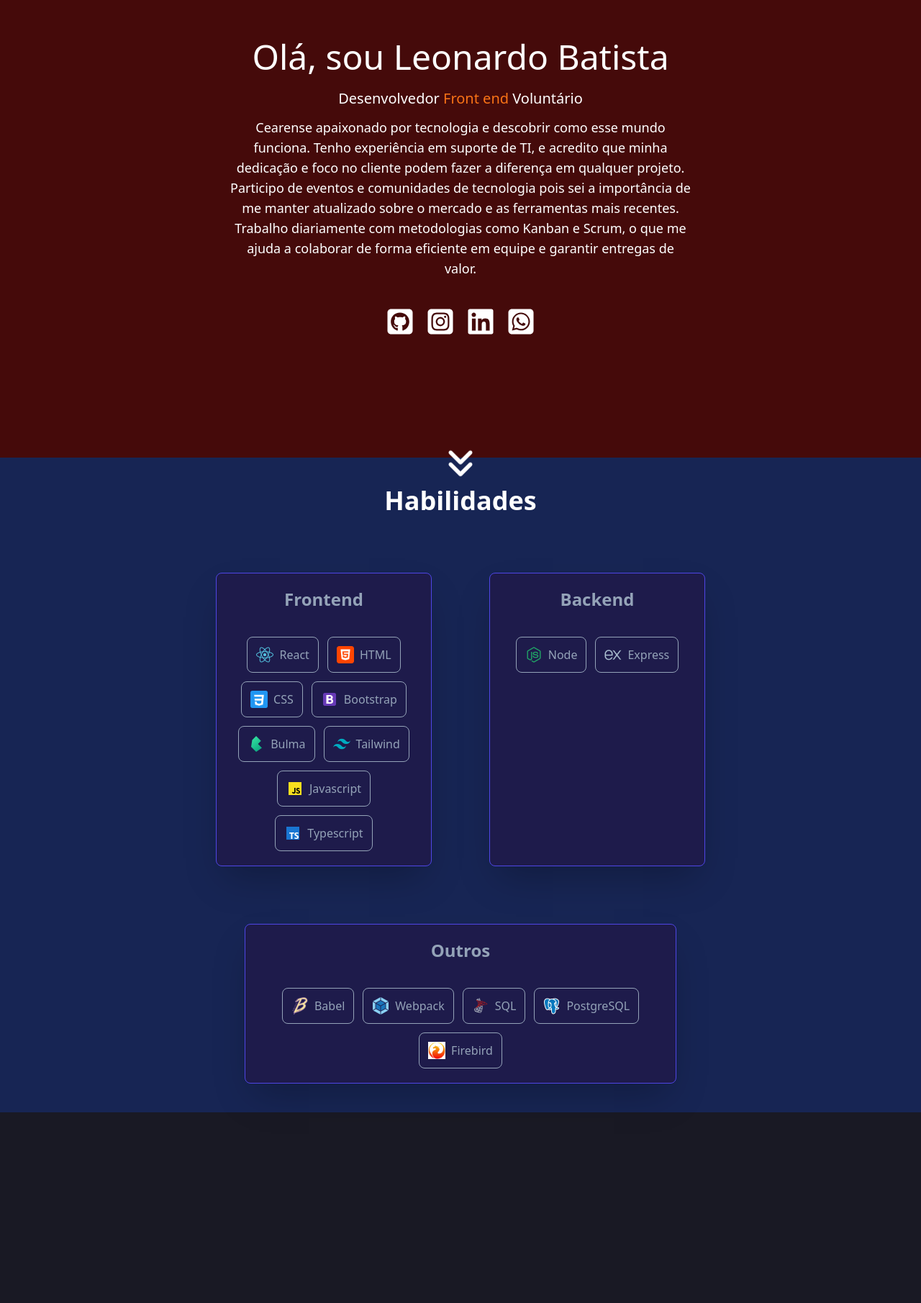
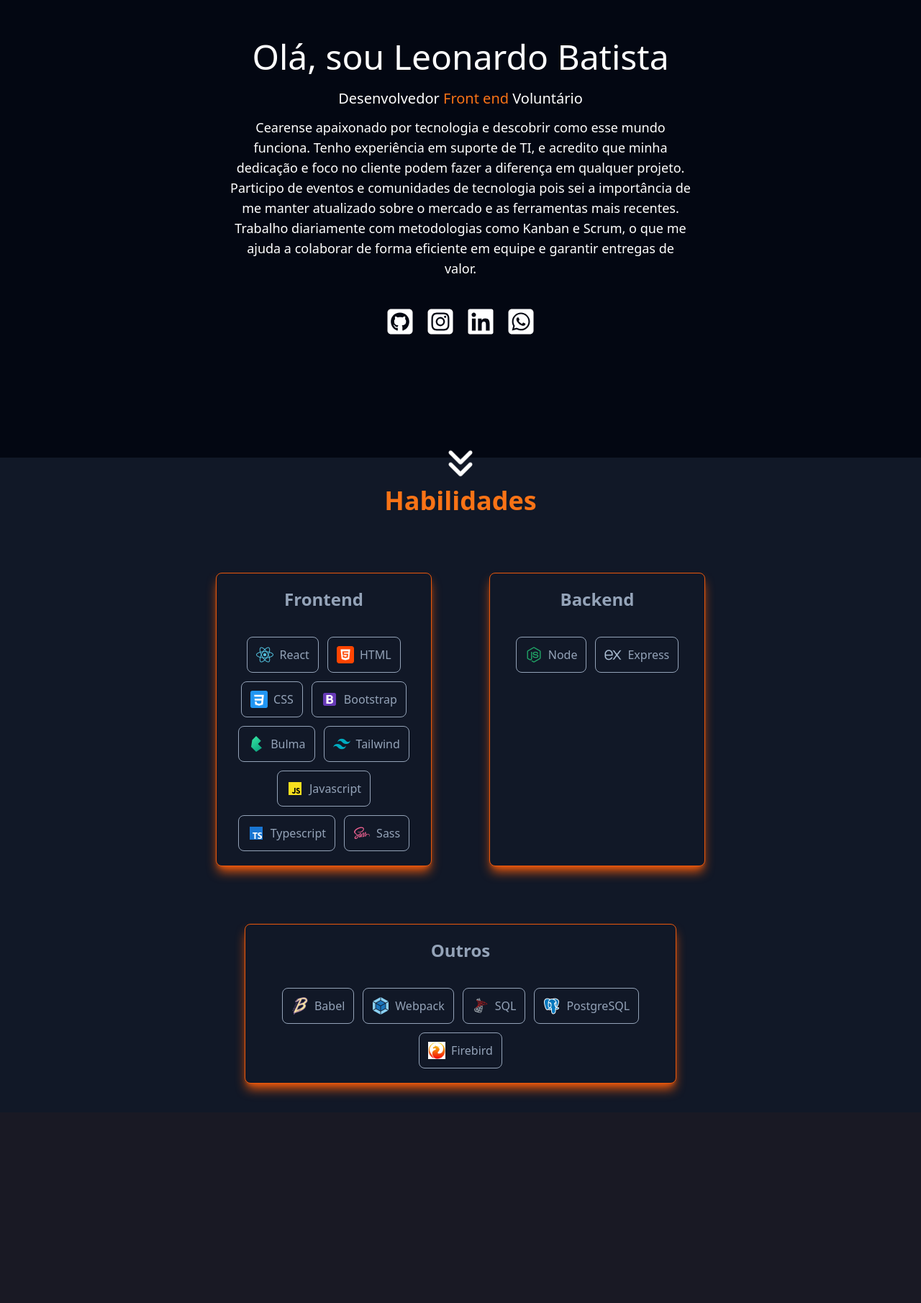
Before and after one commit to DevTec2020/Apresentacao, a React (Vite) app: page / in a window 1280 px wide. Shown: the part 109-1920 px from the top of the page at 72% size. Built offline with nearby package versions, Linux system fonts and the light colour scheme.

Commit message:
FEAT: Definindo layout

```diff
--- a/src/components/Apresentacao/index.tsx
+++ b/src/components/Apresentacao/index.tsx
@@ -28,7 +28,7 @@ export function Apresentacao(){
 
 
     return (
-        <div className="flex flex-col min-h-screen text-white bg-red-950">
+        <div className="flex flex-col min-h-screen text-white bg-gray-950">
             <div className="flex-grow flex flex-col items-center justify-center">
                 <div>
                     <h1 className="text-5xl">Olá, sou Leonardo Batista</h1>
--- a/src/components/Habilidades/index.tsx
+++ b/src/components/Habilidades/index.tsx
@@ -13,11 +13,7 @@ import ICOWebpack from "../../assets/Skills-ico/webpack.png"
 import ICOsql from "../../assets/Skills-ico/sql.png"
 import ICOpostgresql from "../../assets/Skills-ico/postgresql.png"
 import ICOfirebird from "../../assets/Skills-ico/firebird.png"
-
-
-
-
-
+import ICOSass from "../../assets/Skills-ico/sass.png"
 
 
 
@@ -25,15 +21,15 @@ import { Skill } from "../Skills"
 
 export function Habilidades() {
     return (
-        <div className="min-h-screen w-full text-white bg-blue-950 p-10">
+        <div className="min-h-screen w-full text-white bg-gray-900 p-10">
                 <div>
-                    <h1 className="font-semibold text-4xl text-center">Habilidades</h1>
+                    <h1 className="font-semibold text-4xl text-center text-orange-500">Habilidades</h1>
                 </div>
 
 
                 <div className="flex flex-wrap justify-center mt-20 gap-20 text-slate-400">
 
-                    <div className=" w-1/4 border border-indigo-600 rounded-lg p-5 flex flex-col items-center shadow-2xl bg-indigo-950">
+                    <div className=" w-1/4 border border-orange-600 rounded-lg p-5 flex flex-col items-center shadow-lg shadow-orange-600 bg-gray-900">
                         <h2 className="text-2xl font-semibold text-center mb-4">Frontend</h2>
                         <div className="flex flex-wrap justify-center gap-3 mt-5">
                             <Skill src={ICOreact} alt="React ico" txt="React" />
@@ -44,10 +40,11 @@ export function Habilidades() {
                             <Skill src={ICOtailwind} alt="Tailwind ico" txt="Tailwind" />
                             <Skill src={ICOjs} alt="Javascript ico" txt="Javascript" />
                             <Skill src={ICOtypescript} alt="Typescript ico" txt="Typescript" />
+                            <Skill src={ICOSass} alt="Sass ico" txt="Sass" />
                         </div>
                     </div>
 
-                    <div className=" w-1/4 border border-indigo-600 rounded-lg p-5 flex flex-col items-center shadow-2xl bg-indigo-950">
+                    <div className=" w-1/4 border border-orange-600 rounded-lg p-5 flex flex-col items-center shadow-lg shadow-orange-600 bg-gray-900">
                         <h2 className="text-2xl font-semibold text-center mb-4">Backend</h2>
                         <div className="flex flex-wrap justify-center gap-3 mt-5">
                             <Skill src={ICOnode} alt="Node ico" txt="Node" />
@@ -56,7 +53,7 @@ export function Habilidades() {
                     </div>
 
 
-                    <div className=" w-2/4 border border-indigo-600 rounded-lg p-5 flex flex-col items-center shadow-2xl bg-indigo-950">
+                    <div className=" w-2/4 border border-orange-600 rounded-lg p-5 flex flex-col items-center shadow-lg shadow-orange-600 bg-gray-900">
                         <h2 className="text-2xl font-semibold text-center mb-4">Outros</h2>
                         <div className="flex flex-wrap justify-center gap-3 mt-5">
                             <Skill src={ICOBabel} alt="React ico" txt="Babel" />
```
Also changed, not shown: src/assets/Skills-ico/sass.png (added).
